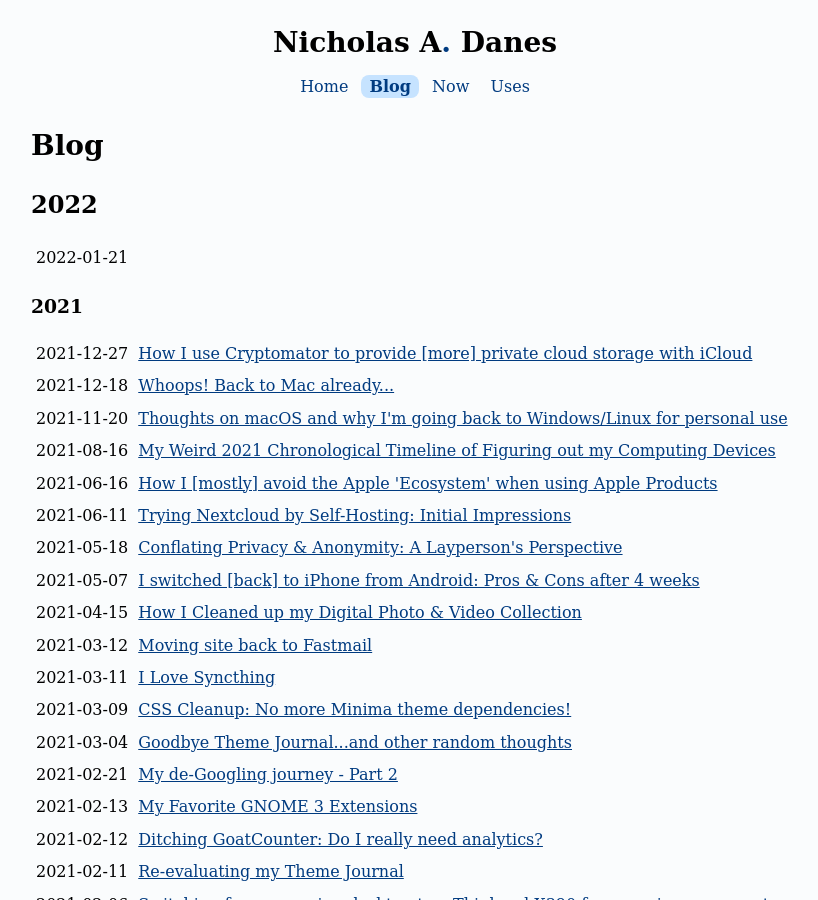
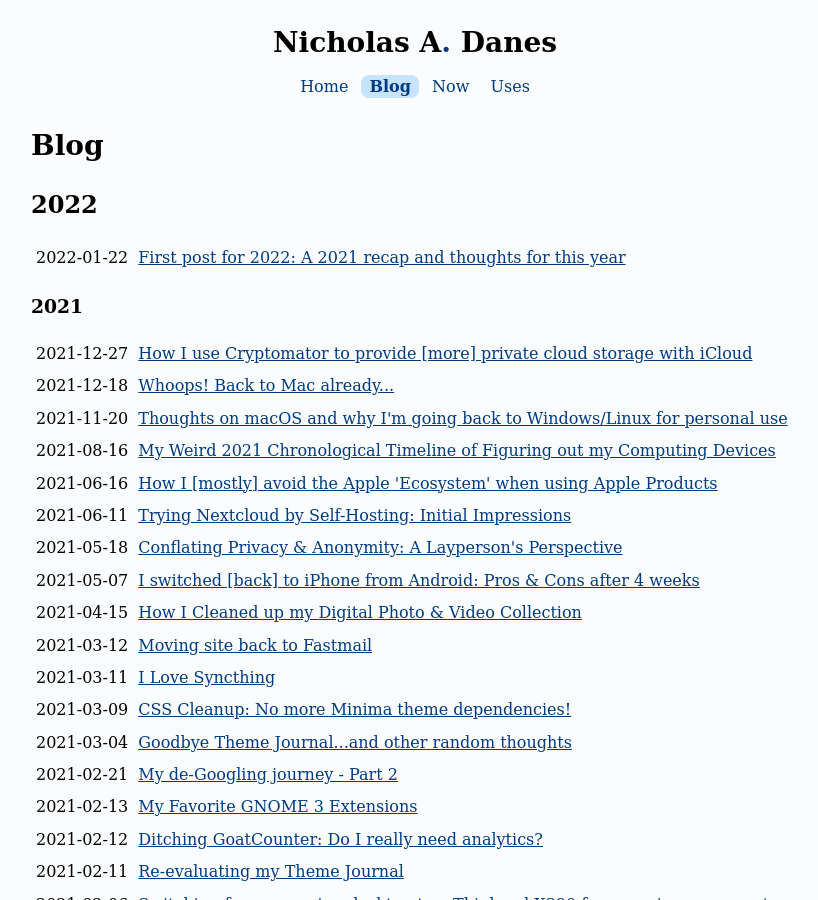
Before and after one commit to danesnick/old_website, a Jekyll site: the page built from blog.markdown, in a window 1280 px wide and 900 px high. Shown: the whole window, without its empty margins (225-1043 px from the left). Built offline with Jekyll 4.4.1, drawn with Linux system fonts in a browser that asks for light colours; some of the changed text lies outside the part shown.

Commit message:
Typo in title

```diff
--- a/_posts/2022-01-21-Website-Goals.markdown
+++ b/_posts/2022-01-21-Website-Goals.markdown
@@ -1,6 +1,6 @@
 ---
 layout: post
-title:  "First post for 2022: A 2021 recap and thoughts for this year""
+title:  "First post for 2022: A 2021 recap and thoughts for this year"
 date:   2022-01-22 07:30:00 -0700
 categories: blog
 author: Nicholas Danes
```
